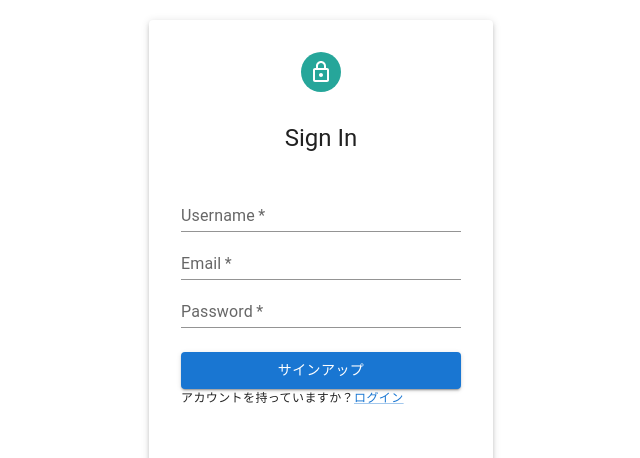
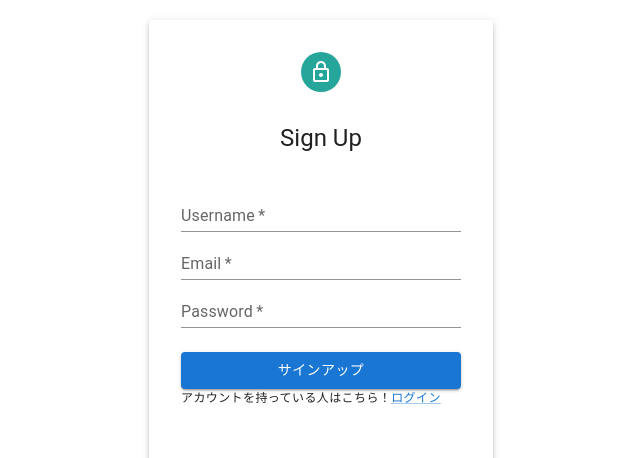
Before and after one commit to noishi70/2022_rakuten_intern, a React (Create React App) app in the folder front/: page /signup in a window 1280 px wide. Shown: the top 458 px of the page, without its empty margins (319-959 px from the left). Built offline with nearby package versions, Linux system fonts and the light colour scheme.

Commit message:
サインアップ画面の文字変更

```diff
--- a/front/src/components/Signup.tsx
+++ b/front/src/components/Signup.tsx
@@ -49,7 +49,7 @@ const Signup = () => {
           <LockOutlinedIcon />
         </Avatar>
         <Typography variant={"h5"} sx={{ m: "30px" }}>
-          Sign In
+          Sign Up
         </Typography>
       </Grid>
       <TextField
@@ -88,7 +88,7 @@ const Signup = () => {
           サインアップ
         </Button>
         <Typography variant="caption" display="block">
-          アカウントを持っていますか？
+          アカウントを持っている人はこちら！
           <Link href="/">ログイン</Link>
         </Typography>
         <Modal showFlag={showModal} setShowModal={setShowModal}/>
```
